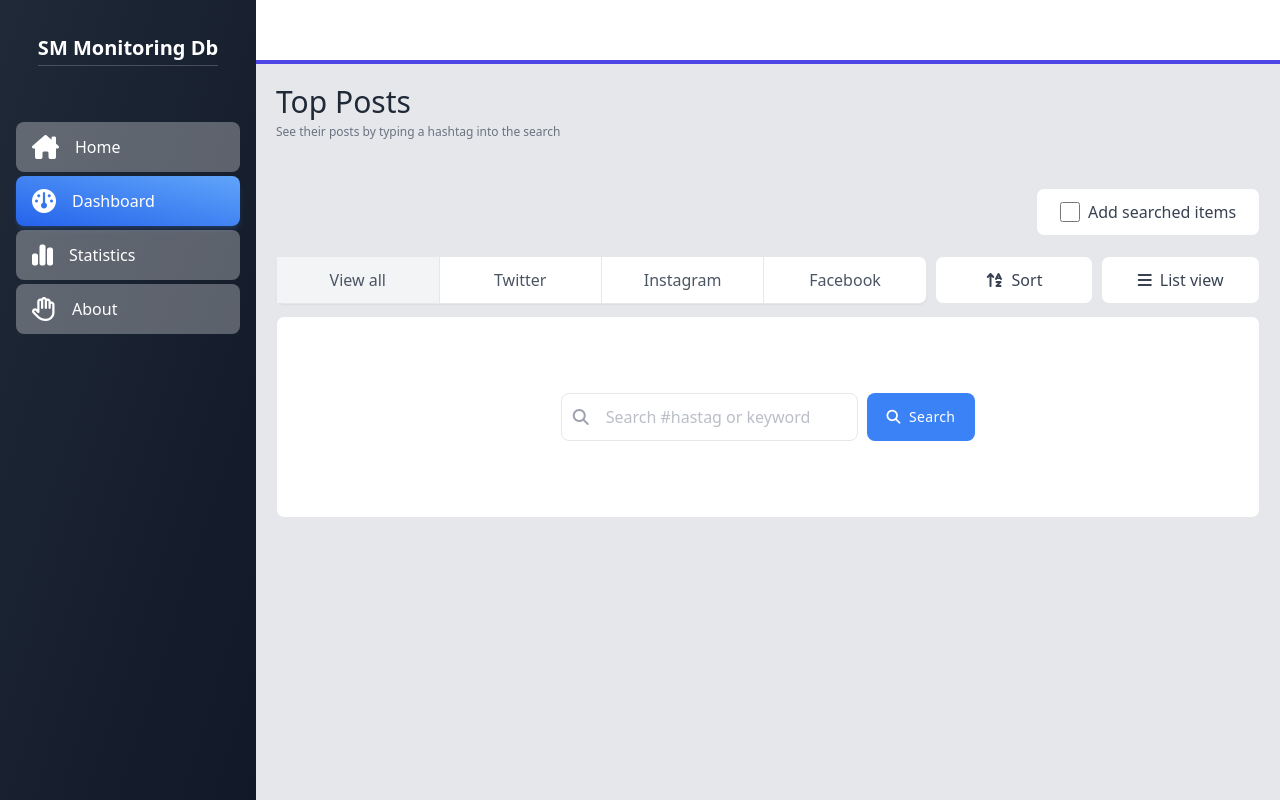
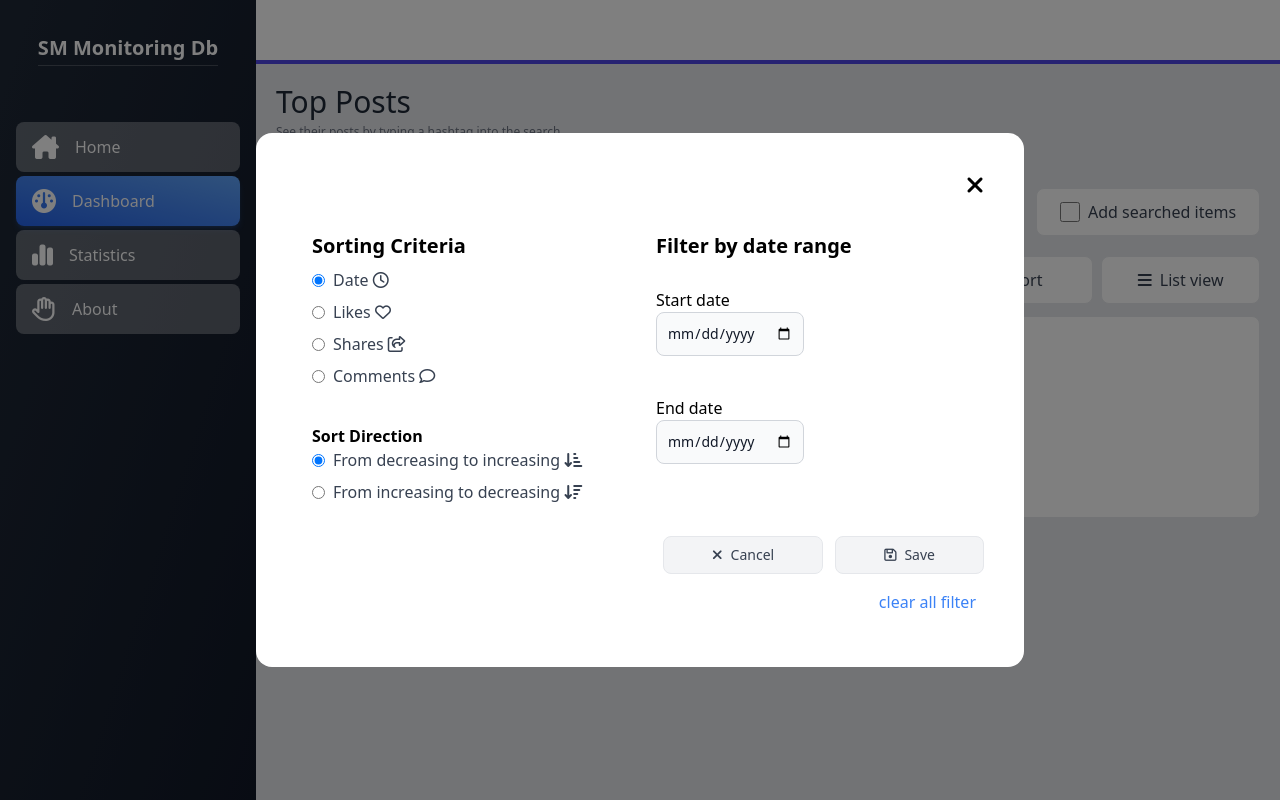
Before and after one commit to emrslmz/social-media-dashboard, a Nuxt app: page /Dashboard in a window 1280 px wide. Both pictures are taken after a click on the button "Sort". Built offline with nearby package versions, Linux system fonts and the light colour scheme.

Commit message:
fixed bug

```diff
--- a/components/ToggleFilterView.vue
+++ b/components/ToggleFilterView.vue
@@ -30,8 +30,7 @@
 
     </div>
 
-
-    <div class=" flex flex-col-reverse lg:flex-row lg:justify-between items-center space-x-2 w-full">
+    <div class="flex flex-col-reverse lg:flex-row lg:justify-between items-center space-x-2 w-full">
       <div
           class="inline-flex justify-center rounded-lg bg-white border divide-x shadow-sm w-full lg:w-2/3 h-12">
         <button
@@ -63,6 +62,9 @@
     </div>
 
   </div>
+
+  <sort-modal v-if="isVisibleSortModal" @close="toggleSortModal(false)"/>
+
 </template>
 
 <script>
@@ -127,7 +129,6 @@ export default defineComponent({
       dashboardStore.toggleIncludeSearchedItems(!dashboardStore.includeSearchedItems);
     };
 
-
     return {
       dashboardStore,
       isVisibleSortModal,
```
